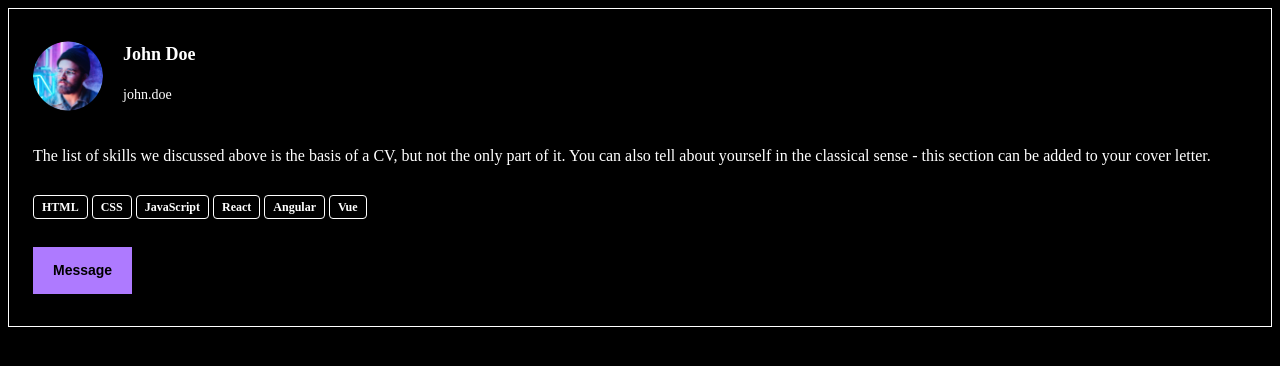
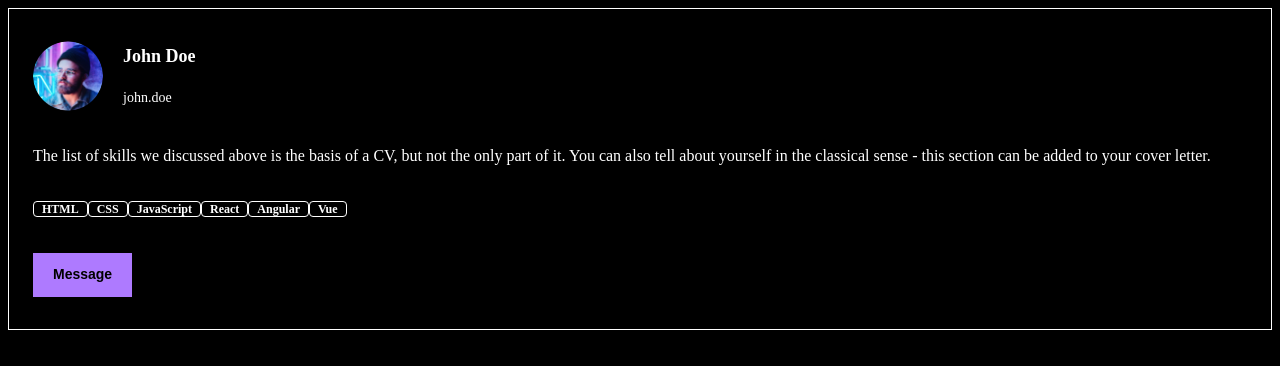
Before and after one commit to dpaguba/ng-zero-to-hero, an Angular app: page / in a window 1280 px wide. Shown: the top 366 px of the page. Built offline with nearby package versions, Linux system fonts and the light colour scheme.

Commit message:
refactor: Update styles for profile card tag and button

```diff
--- a/src/styles.scss
+++ b/src/styles.scss
@@ -6,19 +6,28 @@
     --primary-color: #AE7AFF;
 }
 
+*,
+*:before
+*:after{
+    box-sizing: border-box;
+    margin: 0;
+    padding: 0;
+}
+
 body{
     background-color: var(--dark-color);
     color: var(--light-color);
 }
 
 .profile-card__tag {
-    padding: 4px 8px;
+    padding: 0 8px;
     border-radius: 4px;
     border: 1px solid var(--light-color);
     display: inline;
     font-size: 12px;
     font-weight: 700;
-    margin-right: 4px;
+    line-height: 2em;
+    height: 24px;
 }
 
 .btn{
@@ -28,16 +37,16 @@ body{
     padding: 10px 20px;
     font-weight: 700;
     font-size: 14px;
-    line-height: 1.7rem;
+    line-height: 1.7em;
 }
 
 .h6{
     font-size: 18px;
     font-weight: 800;
-    line-height: 1.7rem;
+    line-height: 1.7em;
 }
 
 .subtitle{
     font-size: 14px;
-    line-height: 1.4rem;
+    line-height: 1.4em;
 }
```
